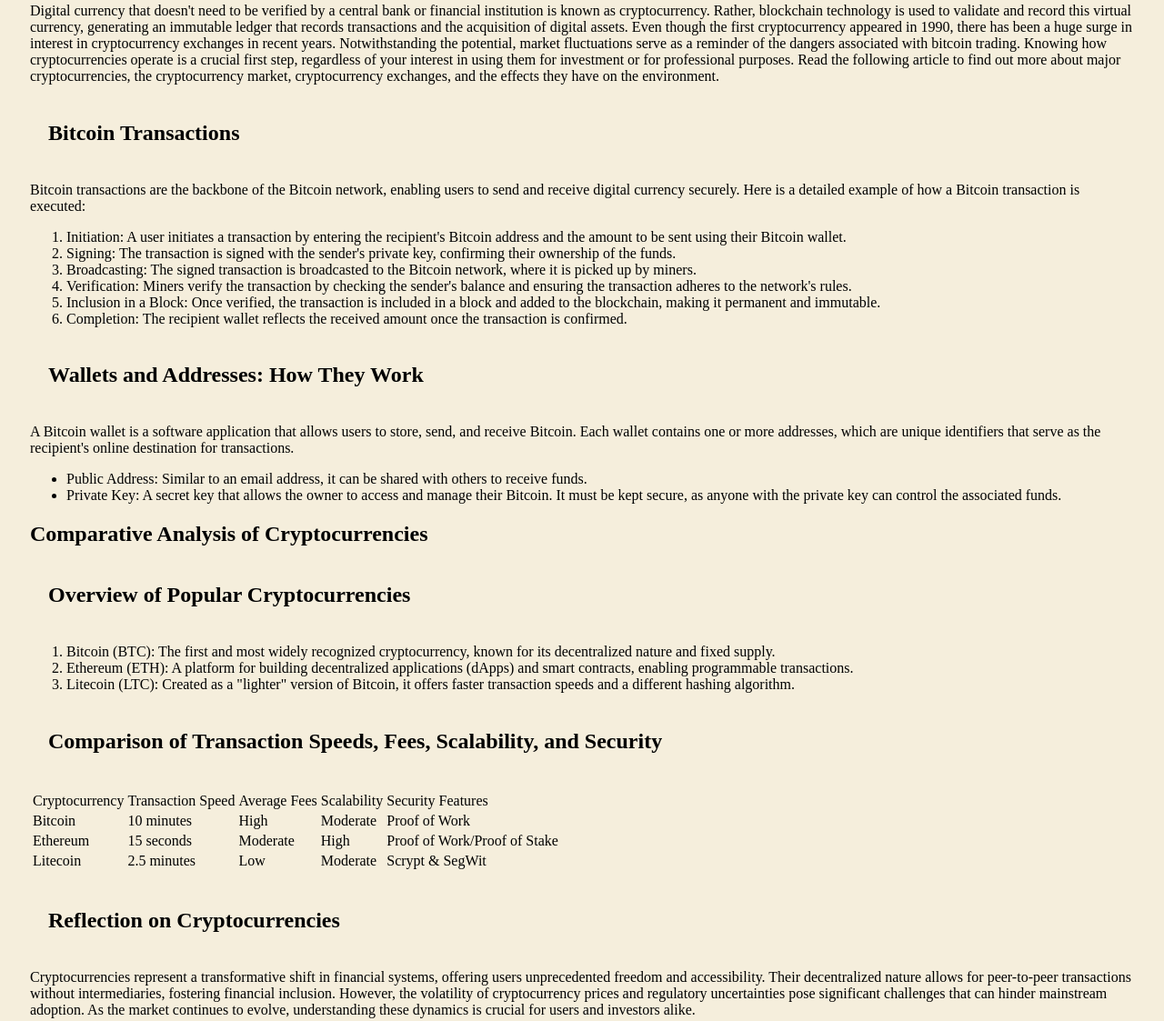
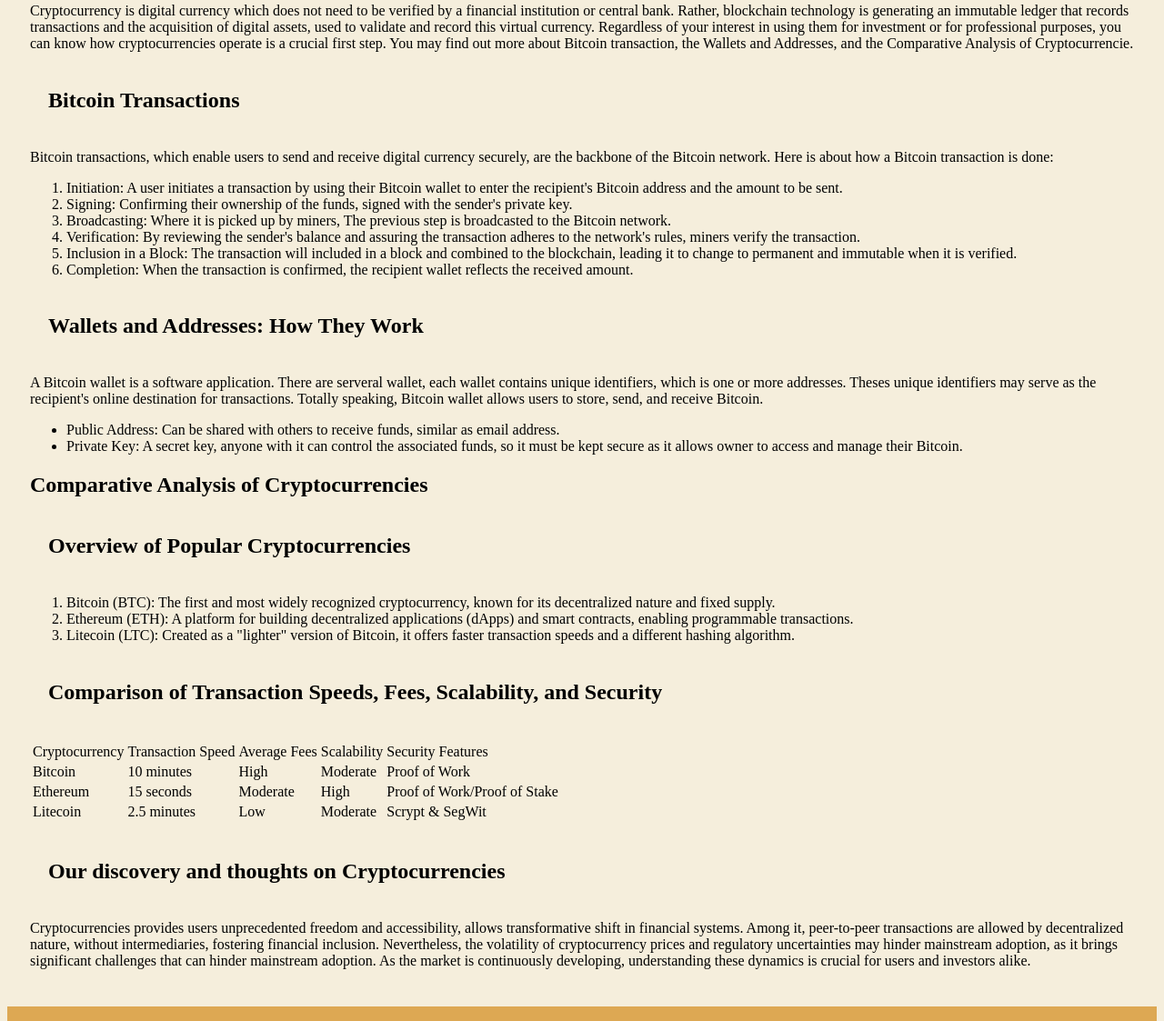
Before and after one commit to Cissycccc/Cissycccc.github.io, a plain HTML site: page CS1102 Group Project/Page4.html in a window 1280 px wide. Shown: the part 193-1316 px from the top of the page at 91% size. Drawn offline with Linux system fonts and the light colour scheme.

Commit message:
Update Page4.html

```diff
--- a/CS1102 Group Project/Page4.html
+++ b/CS1102 Group Project/Page4.html
@@ -45,23 +45,23 @@ img{
     <!-- Page Content Begin -->
      <section>
     <h1 style="color: black;">Cryptocurrency Transactions</h1>
-    <p>Digital currency that doesn't need to be verified by a central bank or financial institution is known as cryptocurrency. Rather, blockchain technology is used to validate and record this virtual currency, generating an immutable ledger that records transactions and the acquisition of digital assets. Even though the first cryptocurrency appeared in 1990, there has been a huge surge in interest in cryptocurrency exchanges in recent years. Notwithstanding the potential, market fluctuations serve as a reminder of the dangers associated with bitcoin trading. Knowing how cryptocurrencies operate is a crucial first step, regardless of your interest in using them for investment or for professional purposes. Read the following article to find out more about major cryptocurrencies, the cryptocurrency market, cryptocurrency exchanges, and the effects they have on the environment.</p>
+    <p>Cryptocurrency is digital currency which does not need to be verified by a financial institution or central bank. Rather, blockchain technology is generating an immutable ledger that records transactions and the acquisition of digital assets, used to validate and record this virtual currency. Regardless of your interest in using them for investment or for professional purposes, you can know how cryptocurrencies operate is a crucial first step. You may find out more about Bitcoin transaction, the Wallets and Addresses, and the Comparative Analysis of Cryptocurrencie.</p>
     <h2>Bitcoin Transactions</h2>
-    <p>Bitcoin transactions are the backbone of the Bitcoin network, enabling users to send and receive digital currency securely. Here is a detailed example of how a Bitcoin transaction is executed:
+    <p>Bitcoin transactions, which enable users to send and receive digital currency securely, are the backbone of the Bitcoin network. Here is about how a Bitcoin transaction is done:
       <ol>
-        <li>Initiation: A user initiates a transaction by entering the recipient's Bitcoin address and the amount to be sent using their Bitcoin wallet.</li>
-        <li>Signing: The transaction is signed with the sender's private key, confirming their ownership of the funds.</li>
-        <li>Broadcasting: The signed transaction is broadcasted to the Bitcoin network, where it is picked up by miners.</li>
-        <li>Verification: Miners verify the transaction by checking the sender's balance and ensuring the transaction adheres to the network's rules.</li>
-        <li>Inclusion in a Block: Once verified, the transaction is included in a block and added to the blockchain, making it permanent and immutable.</li>
-        <li>Completion: The recipient wallet reflects the received amount once the transaction is confirmed.</li>
+        <li>Initiation: A user initiates a transaction by using their Bitcoin wallet to enter the recipient's Bitcoin address and the amount to be sent.</li>
+        <li>Signing: Confirming their ownership of the funds, signed with the sender's private key.</li>
+        <li>Broadcasting: Where it is picked up by miners, The previous step is broadcasted to the Bitcoin network.</li>
+        <li>Verification: By reviewing the sender's balance and assuring the transaction adheres to the network's rules, miners verify the transaction.</li>
+        <li>Inclusion in a Block: The transaction will included in a block and combined to the blockchain, leading it to change to permanent and immutable when it is verified.</li>
+        <li>Completion: When the transaction is confirmed, the recipient wallet reflects the received amount.</li>
       </ol>
     </p>
     <h2>Wallets and Addresses: How They Work</h2>
-    <p>A Bitcoin wallet is a software application that allows users to store, send, and receive Bitcoin. Each wallet contains one or more addresses, which are unique identifiers that serve as the recipient's online destination for transactions.
+    <p>A Bitcoin wallet is a software application. There are serveral wallet, each wallet contains unique identifiers, which is one or more addresses. Theses unique identifiers may serve as the recipient's online destination for transactions. Totally speaking, Bitcoin wallet allows users to store, send, and receive Bitcoin.
       <ul>
-        <li>Public Address: Similar to an email address, it can be shared with others to receive funds.</li>
-        <li>Private Key: A secret key that allows the owner to access and manage their Bitcoin. It must be kept secure, as anyone with the private key can control the associated funds.</li>
+        <li>Public Address: Can be shared with others to receive funds, similar as email address.</li>
+        <li>Private Key: A secret key, anyone with it can control the associated funds, so it must be kept secure as it allows owner to access and manage their Bitcoin. </li>
       </ul>
     </p>
     <h1 style="color: black;">Comparative Analysis of Cryptocurrencies</h1>
@@ -104,8 +104,8 @@ img{
             <td>Scrypt & SegWit</td>
         </tr>
     </table>
-    <h2>Reflection on Cryptocurrencies</h2>
-    <p>Cryptocurrencies represent a transformative shift in financial systems, offering users unprecedented freedom and accessibility. Their decentralized nature allows for peer-to-peer transactions without intermediaries, fostering financial inclusion. However, the volatility of cryptocurrency prices and regulatory uncertainties pose significant challenges that can hinder mainstream adoption. As the market continues to evolve, understanding these dynamics is crucial for users and investors alike.</p>
+    <h2>Our discovery and thoughts on Cryptocurrencies</h2>
+    <p>Cryptocurrencies provides users unprecedented freedom and accessibility, allows transformative shift in financial systems. Among it, peer-to-peer transactions are allowed by decentralized nature, without intermediaries, fostering financial inclusion. Nevertheless, the volatility of cryptocurrency prices and regulatory uncertainties may hinder mainstream adoption, as it brings significant challenges that can hinder mainstream adoption. As the market is continuously developing, understanding these dynamics is crucial for users and investors alike.</p>
   </section>
     <footer><p>CS1102 - Course Project - 2024/2025 Semester B</p>
       <p>Choi Lok Sze 58535408</p>
```
